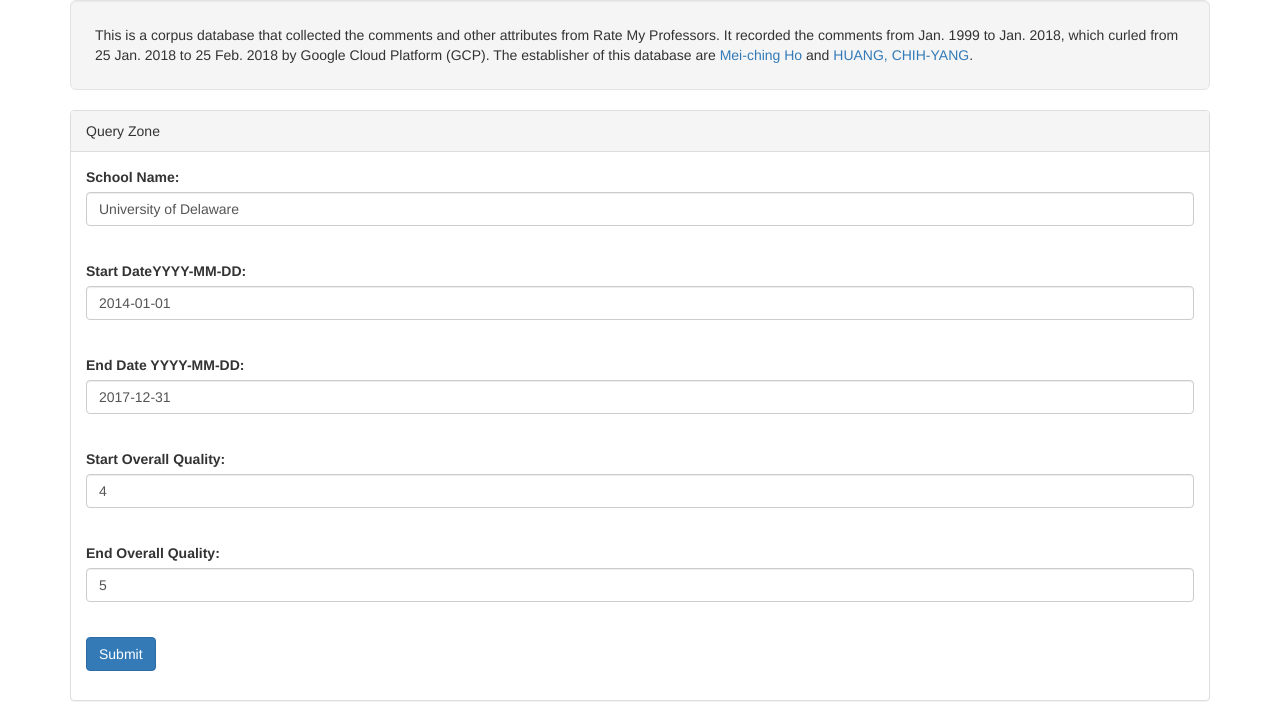
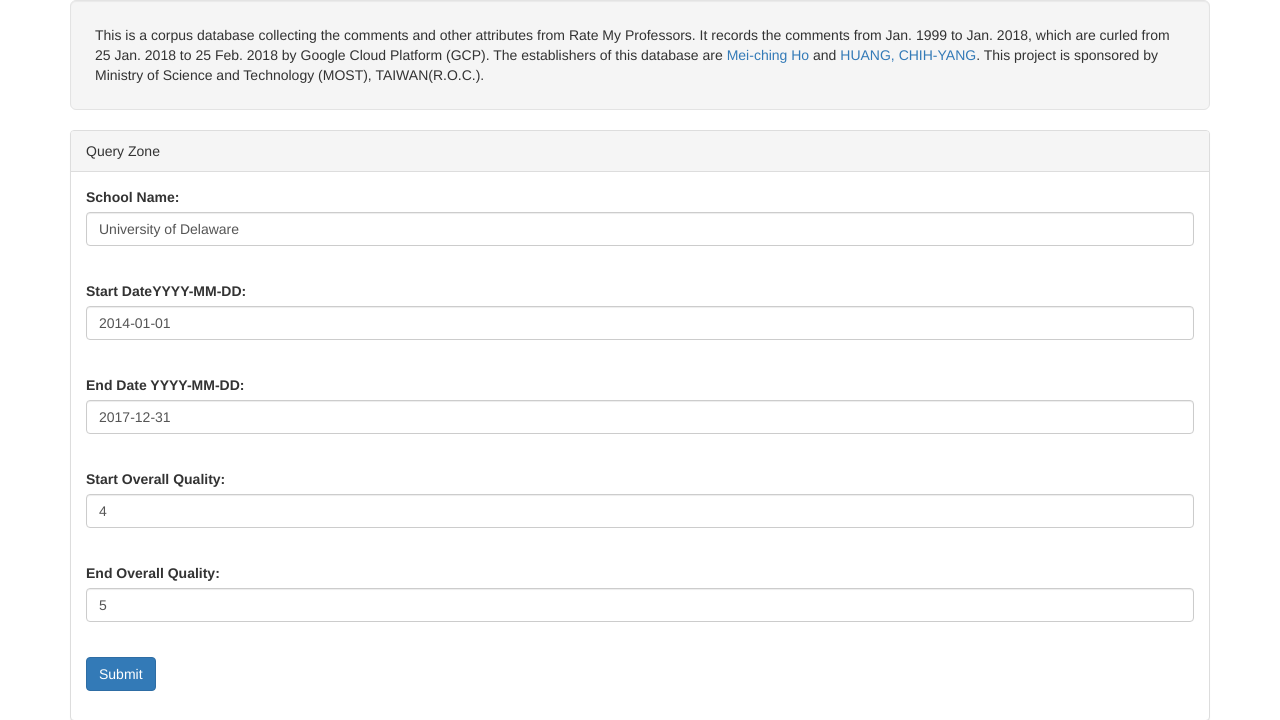
Before and after one commit to hcyuser/UTENG-Corpus-Front, a PHP site: page / in a window 1280 px wide. Shown: the top 720 px of the page. Run offline with PHP 8.4, Linux system fonts and the light colour scheme.

Commit message:
Change info well

```diff
--- a/html/index.php
+++ b/html/index.php
@@ -12,9 +12,10 @@
 <body>
 <div class="container">
 <div class="well well-lg">
-  This is a corpus database that collected the comments and other attributes from Rate My Professors.
-  It recorded the comments from Jan. 1999 to Jan. 2018, which curled from 25 Jan. 2018 to 25 Feb. 2018 by Google Cloud Platform (GCP).
-  The establisher of this database are <a href="http://163.21.236.197/~english/old_dat/teacher_int/Mei-ching-Ho.htm">Mei-ching Ho</a> and <a href="http://www.hcy.idv.tw/intro">HUANG, CHIH-YANG</a>.
+  This is a corpus database collecting the comments and other attributes from Rate My Professors.
+  It records the comments from Jan. 1999 to Jan. 2018, which are curled from 25 Jan. 2018 to 25 Feb. 2018 by Google Cloud Platform (GCP).
+  The establishers of this database are <a href="http://163.21.236.197/~english/old_dat/teacher_int/Mei-ching-Ho.htm">Mei-ching Ho</a> and <a href="http://www.hcy.idv.tw/intro">HUANG, CHIH-YANG</a>.
+  This project is sponsored by Ministry of Science and Technology (MOST), TAIWAN(R.O.C.).
 </div>
 
   <div class="panel panel-default">
```
